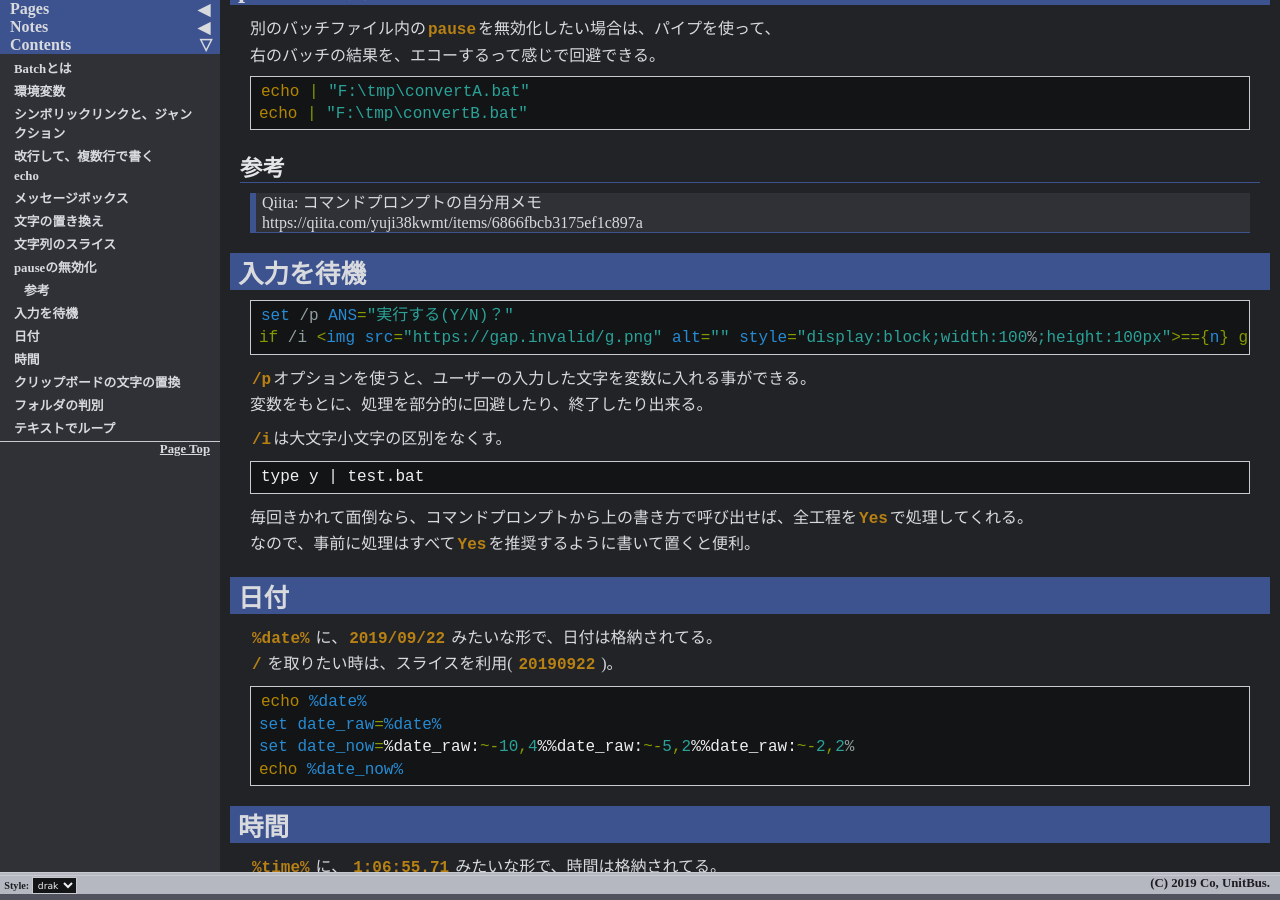
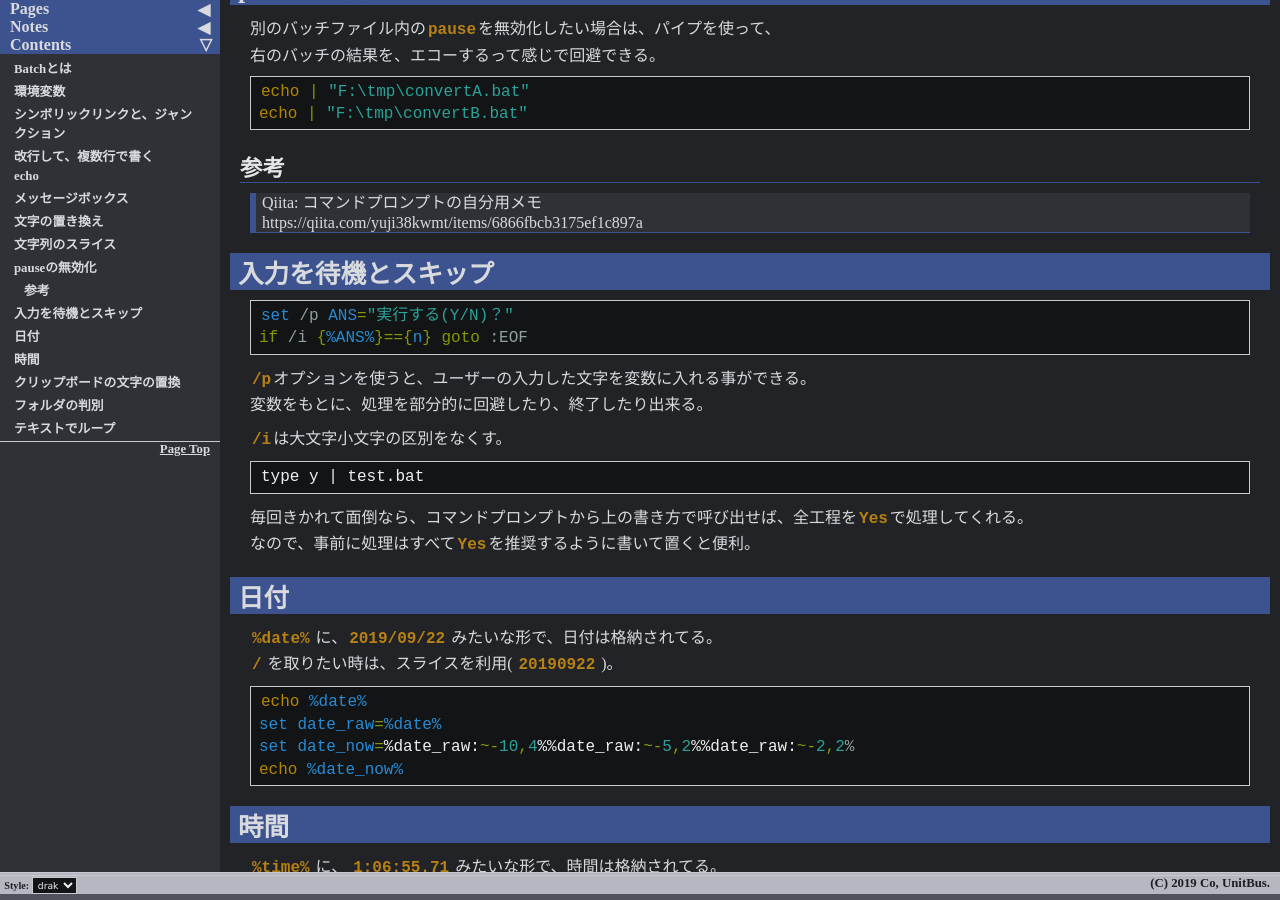
Before and after one commit to unitbus/unitbus.github.io, a Jekyll site: the page built from pages/notes/windows/batch.md, in a window 1280 px wide and 900 px high, scrolled down 1992 px. Built offline with Jekyll 4.4.1, drawn with Linux system fonts in a browser that asks for light colours.

Commit message:
Update batch.md

````diff
--- a/pages/notes/windows/batch.md
+++ b/pages/notes/windows/batch.md
@@ -127,12 +127,14 @@ echo | "F:\tmp\convertB.bat"
 > Qiita: コマンドプロンプトの自分用メモ
 https://qiita.com/yuji38kwmt/items/6866fbcb3175ef1c897a
 
-# 入力を待機
+# 入力を待機とスキップ
 
+<!-- {% raw %} -->
 ```bat
 set /p ANS="実行する(Y/N)？"
 if /i {%ANS%}=={n} goto :EOF
 ```
+<!-- {% endraw %} -->
 
 `/p`オプションを使うと、ユーザーの入力した文字を変数に入れる事ができる。
 変数をもとに、処理を部分的に回避したり、終了したり出来る。
````
